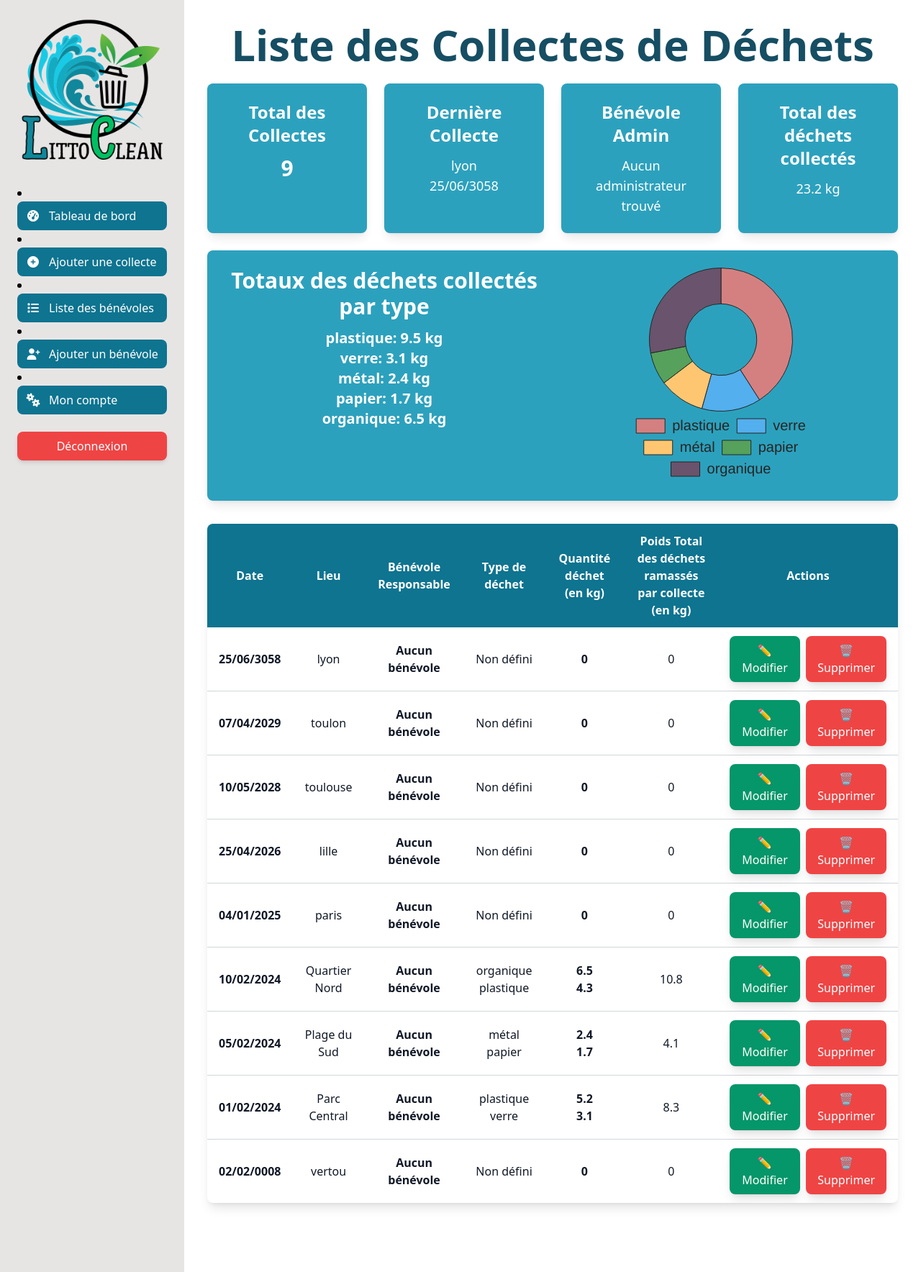
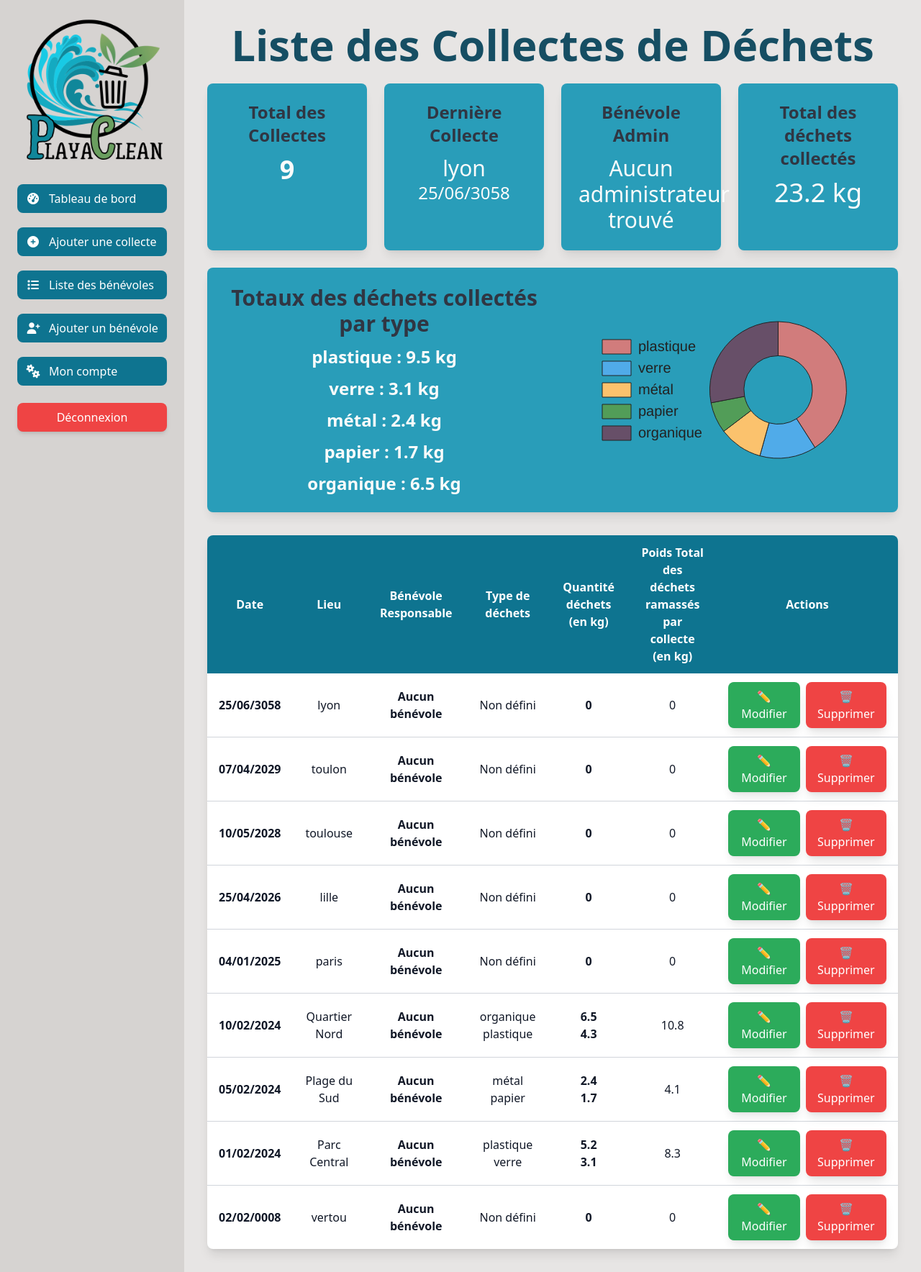
Before and after one commit to Elo-S38/Projet_PHP, a PHP site: page /collection_list.php in a window 1280 px wide. Shown: the whole page at 72% size. Run offline with PHP 8.4, Linux system fonts and the light colour scheme; data comes from the database, SQL or seed files in the repository; data that the repository does not hold is empty; some libraries are stand-ins or nearby versions.

Commit message:
update donuts et css

```diff
--- a/association/php/collection_list.php
+++ b/association/php/collection_list.php
@@ -62,23 +62,28 @@ error_reporting(E_ALL);
     <title>Liste des Collectes</title>
     <head>
         <link href="https://fonts.googleapis.com/css2?family=Roboto:wght@300;400;700&family=Lora:wght@400;700&family=Montserrat:wght@300;400;700&family=Open+Sans:wght@300;400;700&family=Poppins:wght@300;400;700&family=Playfair+Display:wght@400;700&family=Raleway:wght@300;400;700&family=Nunito:wght@300;400;700&family=Merriweather:wght@300;400;700&family=Oswald:wght@300;400;700&display=swap" rel="stylesheet">
-    </head>
+
     <script src="https://cdn.tailwindcss.com"></script>
     <script src="https://cdn.jsdelivr.net/npm/chart.js"></script>
     <link href="https://cdn.jsdelivr.net/npm/@fortawesome/fontawesome-free/css/all.min.css" rel="stylesheet">
+
 </head>
-<body class="bg-white-100 text-gray-900">
+<body class="bg-stone-200 text-gray-900 ">
+
 <div class="flex h-screen">
     <!-- Barre de navigation -->
-    <div class="bg-stone-200 text-black w-64 p-6">
-    <img src="Logo LC.png" alt="logoLC">
+    <div class="bg-stone-300 text-black w-64 p-6">
+    <img src="Logo.png" alt="logoLC">
         <h2 class="text-2xl font-bold mb-6"></h2>
-            <li><a href="collection_list.php" class="flex items-center py-2 px-3 bg-cyan-700 hover:bg-cyan-900 text-white rounded-lg"><i class="fas fa-tachometer-alt mr-3"></i> Tableau de bord</a></li>
+        <ul class="list-none space-y-5">
+
+            <li><a href="collection_list.php" class="list-none flex items-center py-2 px-3 bg-cyan-700 hover:bg-cyan-900 text-white rounded-lg"><i class="fas fa-tachometer-alt mr-3"></i> Tableau de bord</a></li>
             <li><a href="collection_add.php" class="flex items-center py-2 px-3 bg-cyan-700 hover:bg-cyan-900 text-white rounded-lg"><i class="fas fa-plus-circle mr-3"></i> Ajouter une collecte</a></li>
             <li><a href="volunteer_list.php" class="flex items-center py-2 px-3 bg-cyan-700 hover:bg-cyan-900 text-white rounded-lg"><i class="fa-solid fa-list mr-3"></i> Liste des bénévoles</a></li>
             <li><a href="user_add.php" class="flex items-center py-2 px-3 bg-cyan-700 hover:bg-cyan-900 text-white rounded-lg"><i class="fas fa-user-plus mr-3"></i> Ajouter un bénévole</a></li>
             <li><a href="my_account.php" class="flex items-center py-2 px-3 bg-cyan-700 hover:bg-cyan-900 text-white rounded-lg"><i class="fas fa-cogs mr-3"></i> Mon compte</a></li>
-        <div class="mt-6">
+</ul>
+            <div class="mt-6">
             <button onclick="logout()" class="w-full bg-red-500 hover:bg-red-800 text-white py-2 rounded-lg shadow-md">
                 Déconnexion
             </button>
@@ -102,46 +107,46 @@ error_reporting(E_ALL);
 <div class="grid grid-cols-1 sm:grid-cols-2 lg:grid-cols-4 gap-6 mb-8">
     <!-- Nombre total de collectes -->
     <div class="bg-cyan-600 opacity-85 p-6 rounded-lg shadow-lg w-full">
-        <h3 class="text-2xl font-semibold text-white mb-3 text-center">Total des Collectes</h3>
-        <p class="text-3xl font-bold text-white text-center"><?= count($collectes) ?></p>
+        <h3 class="text-2xl font-semibold text-cyan-1000 mb-3 text-center">Total des Collectes</h3>
+        <p class="text-4xl font-bold text-white text-center"><?= count($collectes) ?></p>
     </div>
 
     <!-- Dernière collecte -->
     <div class="bg-cyan-600 opacity-85 p-6 rounded-lg shadow-lg w-full">
-        <h3 class="text-2xl font-semibold text-white mb-3 text-center">Dernière Collecte</h3>
-        <p class="text-lg text-white text-center"><?= htmlspecialchars($collectes[0]['lieu']) ?></p>
-        <p class="text-lg text-white text-center"><?= date('d/m/Y', strtotime($collectes[0]['date_collecte'])) ?></p>
+        <h3 class="text-2xl font-semibold text-cyan-1000 mb-3 text-center">Dernière Collecte</h3>
+        <p class="text-3xl text-white text-center"><?= htmlspecialchars($collectes[0]['lieu']) ?></p>
+        <p class="text-2xl text-white text-center"><?= date('d/m/Y', strtotime($collectes[0]['date_collecte'])) ?></p>
     </div>
 
     <!-- Bénévole Responsable -->
     <div class="bg-cyan-600 opacity-85 p-6 rounded-lg shadow-lg w-full">
-        <h3 class="text-2xl font-semibold text-white mb-3 text-center">Bénévole Admin</h3>
-        <p class="text-lg text-white text-center"><?= $adminNom ?></p>
+        <h3 class="text-2xl font-semibold text-cyan-1000 mb-3 text-center">Bénévole Admin</h3>
+        <p class="text-3xl text-white text-center"><?= $adminNom ?></p>
     </div>
 
     <!-- Total des déchets collectés -->
     <div class="bg-cyan-600 opacity-85 p-6 rounded-lg shadow-lg w-full">
-        <h3 class="text-2xl font-semibold text-white mb-3 text-center">Total des déchets collectés</h3>
-        <p class="text-lg text-white text-center"><?= round($poids_total[0]["SUM(quantite_kg)"], 2) . " kg"?></p>
+        <h3 class="text-2xl font-semibold text-cyan-1000 mb-3 text-center">Total des déchets collectés</h3>
+        <p class="text-4xl text-white text-center"><?= round($poids_total[0]["SUM(quantite_kg)"], 2) . " kg"?></p>
     </div>
 
 <!-- Totaux des déchets collectés par type de déchets et Donut (en utilisant Flexbox) -->
 <div class="bg-cyan-600 opacity-85 p-6 rounded-lg shadow-lg flex flex-col lg:flex-row space-y-6 lg:space-y-0 lg:space-x-6 col-span-4 w-full">
     <div class="flex-1">
-        <h3 class="text-3xl font-semibold text-white mb-3 text-center">Totaux des déchets collectés par type</h3>
-        <p class="text-xl font-semibold text-white text-center">
+        <h3 class="text-3xl font-semibold text-cyan-1000 mb-3 text-center">Totaux des déchets collectés par type</h3>
+        <div class="flex flex-col items-center space-y-3">
             <?php
             // Affichage des quantités par type de déchet
             foreach ($sumByTypeDechet as $type_dechet => $quantite) {
-                echo $type_dechet . ": " . $quantite . " kg" . "<br>";
+                echo "<p class='text-2xl font-semibold text-white'>$type_dechet : $quantite kg</p>";
             }
             ?>
-        </p>
+        </div>
     </div>
 
-    <div class="flex-1">
-        <div class="w-full h-full flex justify-center items-center">
-            <canvas id="monDonut" width="300" height="300" > </canvas>
+    <div class="flex-1 pb-0">
+        <div class="w-full h-full  flex justify-center items-center">
+            <canvas id="monDonut" width="350" height="250" > </canvas>
         </div>
     </div>
 </div>
@@ -169,13 +174,14 @@ error_reporting(E_ALL);
         responsive: false,
         plugins: {
             legend: {
-                position: 'bottom',
+                position: 'left',
                 labels: {
                     color: 'black',
                     font: {
                         size: 20 // Taille de police des légendes
                     }
                 }
+
             },
             title: {
                 display: false,
@@ -197,9 +203,9 @@ error_reporting(E_ALL);
                     <th class="py-3 px-4 text-center">Date</th>
                     <th class="py-3 px-4 text-center">Lieu</th>
                     <th class="py-3 px-4 text-center">Bénévole Responsable</th>
-					<th class="py-3 px-4 text-center">Type de déchet</th>
-					<th class="py-3 px-4 text-center">Quantité déchet (en kg)</th>
-					<th class="py-3 px-4 text-center">Poids Total des déchets ramassés par collecte (en kg)</th>
+					<th class="py-3 px-4 text-center">Type de déchets</th>
+					<th class="py-3 px-4 text-center">Quantité déchets </br>(en kg)</th>
+					<th class="py-3 px-4 text-center">Poids Total des déchets </br>ramassés par collecte (en kg)</th>
                     <th class="py-3 px-4 text-center">Actions</th>
                 </tr>
                 </thead>
@@ -250,8 +256,8 @@ error_reporting(E_ALL);
 
 						<td class="py-3 px-4"><?= array_sum($quantites) ?></td>
 
-						<td class="py-3 px-4 flex space-x-2">
-							<a href="collection_edit.php?id=<?= $collecte['id'] ?>" class="bg-emerald-600 hover:bg-emerald-900 text-white px-4 py-2 rounded-lg shadow-lg focus:outline-none focus:ring-2 focus:ring-blue-500 transition duration-200">
+						<td class="py-3 px-4 flex space-x-2 item-center">
+							<a href="collection_edit.php?id=<?= $collecte['id'] ?>" class="bg-green-600 opacity-90 hover:bg-green-900 text-white px-4 py-2 rounded-lg shadow-lg focus:outline-none focus:ring-2 focus:ring-blue-500 transition duration-200 ">
 								✏️ Modifier
 							</a>
 							<a href="collection_delete.php?id=<?= $collecte['id'] ?>" class="bg-red-500 hover:bg-red-700 text-white px-4 py-2 rounded-lg shadow-lg focus:outline-none focus:ring-2 focus:ring-red-500 transition duration-200" onclick="return confirm('Êtes-vous sûr de vouloir supprimer cette collecte ?');">
```
Also changed, not shown: association/php/Logo.png (added).
